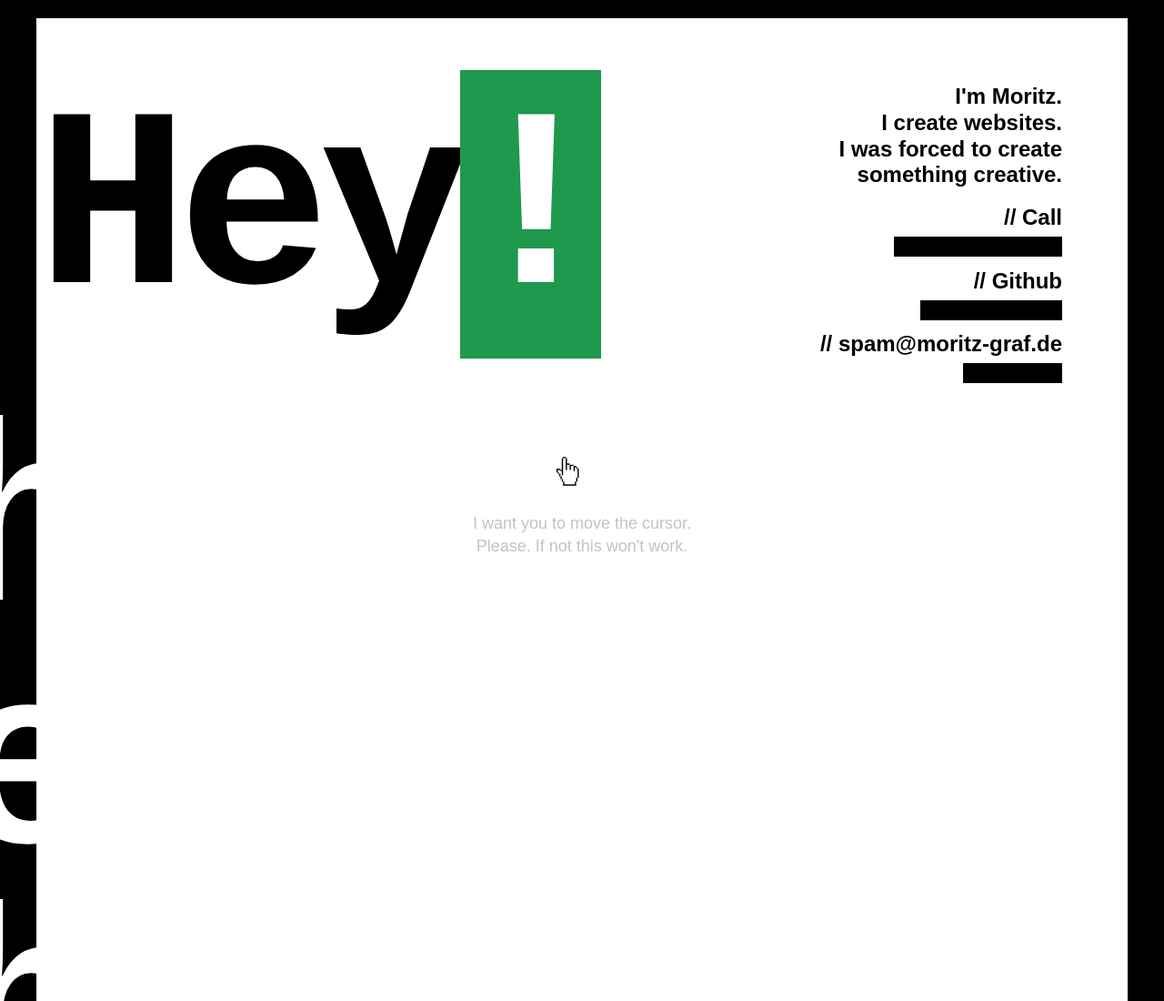
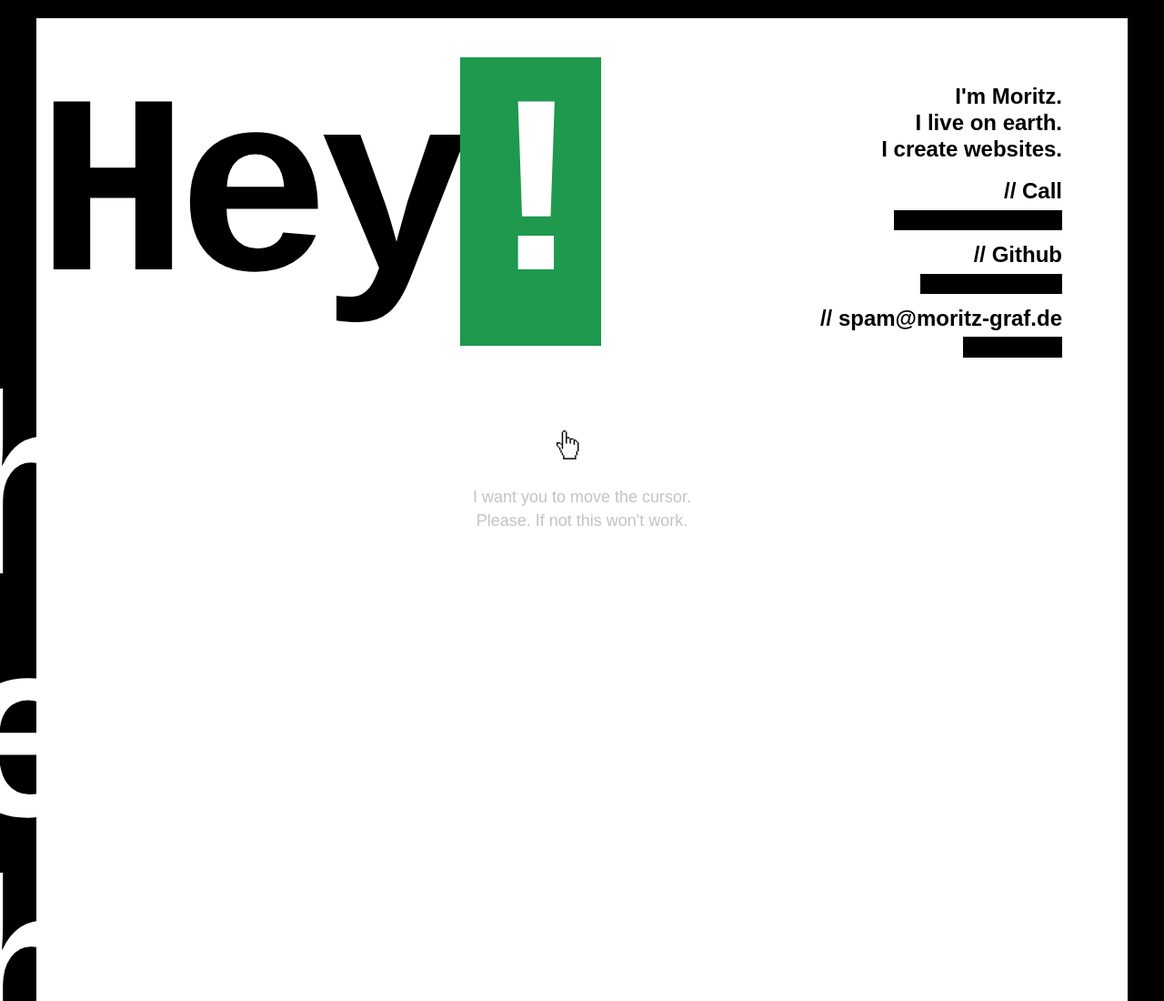
Before and after one commit to mmoollllee/ThisIsAWebseite, a plain HTML site: page index.html in a window 1280 px wide. Shown: the top 1100 px of the page at 91% size. Drawn offline with Linux system fonts and the light colour scheme; a web font is replaced by a local one.

Commit message:
Change Intro

```diff
--- a/index.html
+++ b/index.html
@@ -18,8 +18,8 @@
       <h1>Hey<span class="green">!</span></h1>
       <header class="top-right">
          <p>I'm Moritz.<br>
+            I live on earth.<br>
             I create websites.<br>
-            I was forced to create something creative.
          </p>
          <ul>
                <li><a href="#" class="randomPhoneNumber">Call<br><small>Random Phone Number</small></a></li>
```
